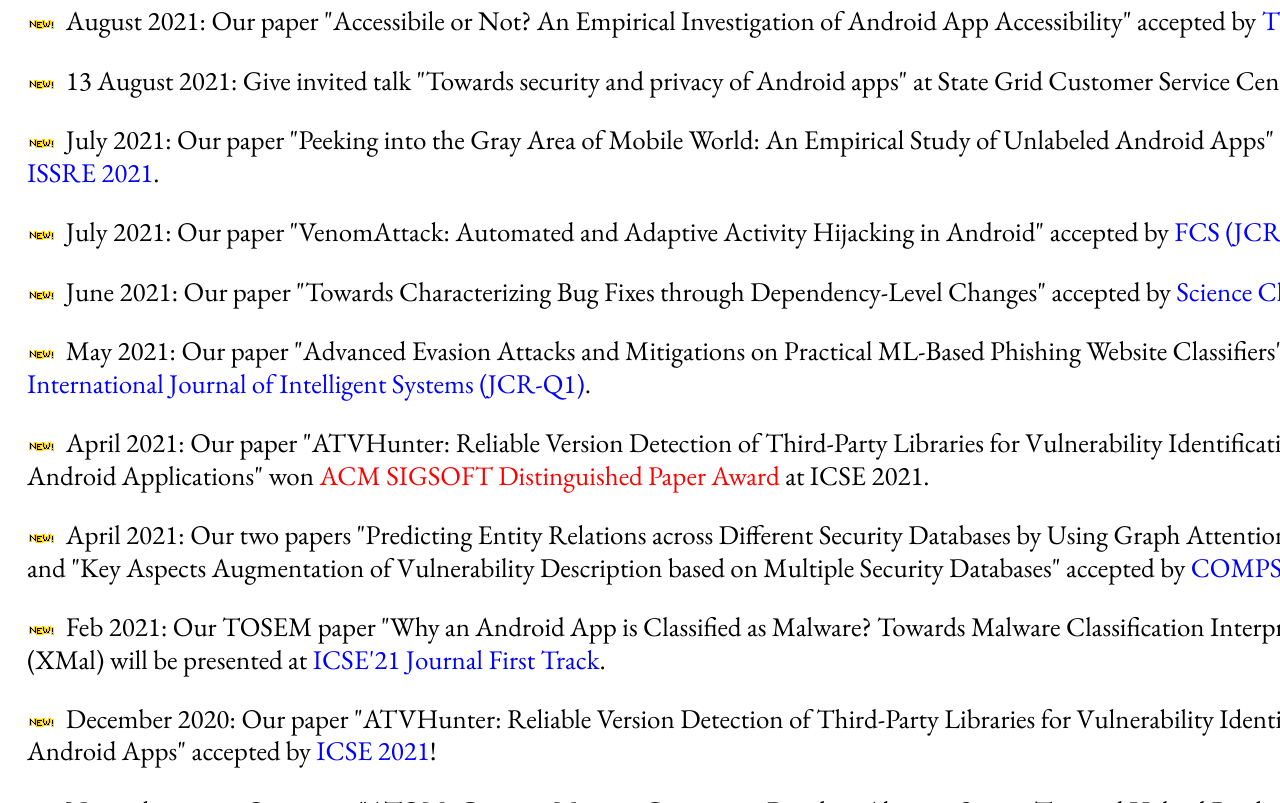
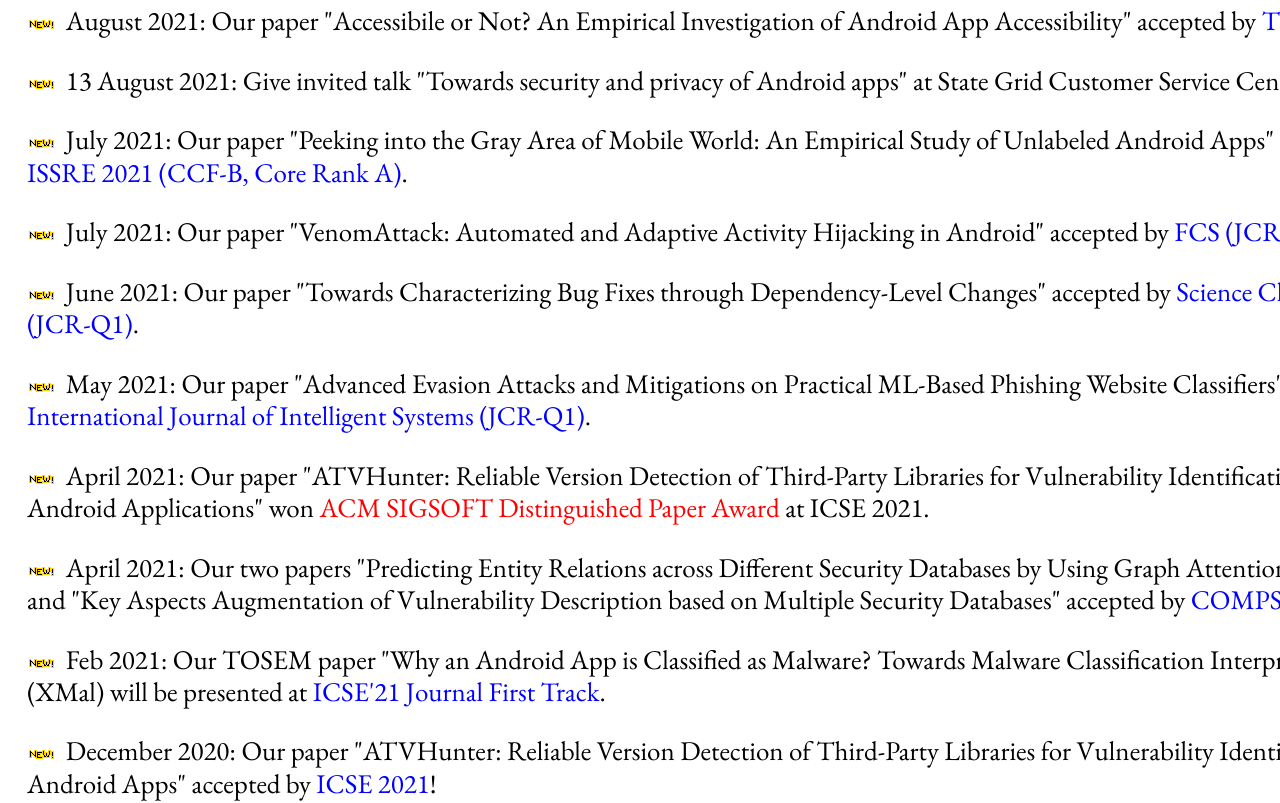
Before and after one commit to sen-chen/sen-chen.github.io, a plain HTML site: page index.html in a window 1280 px wide. Shown: the part 1520-2323 px from the top of the page. Drawn offline with nearby package versions, Linux system fonts and the light colour scheme.

Commit message:
Update index.html

```diff
--- a/index.html
+++ b/index.html
@@ -80,18 +80,18 @@
 		<hr>
 		<p><div class="subtitle">News</div></p>
 		<p>
-		<img src="./img_cs/new.gif">&nbsp; August 2021: Our paper "Accessibile or Not? An Empirical Investigation of Android App Accessibility" accepted by <a href="https://www.computer.org/csdl/journal/ts" target="_blank">TSE</a>!
+		<img src="./img_cs/new.gif">&nbsp; August 2021: Our paper "Accessibile or Not? An Empirical Investigation of Android App Accessibility" accepted by <a href="https://www.computer.org/csdl/journal/ts" target="_blank">TSE (CCF-A)</a>!
 		</p>
 		<p><img src="./img_cs/new.gif">&nbsp; 13 August 2021: Give invited talk "Towards security and privacy of Android apps" at State Grid Customer Service Center.
 		</p>
 		<p>
-		<img src="./img_cs/new.gif">&nbsp; July 2021: Our paper "Peeking into the Gray Area of Mobile World: An Empirical Study of Unlabeled Android Apps" accepted by <a href="https://sen-chen.github.io" target="_blank">ISSRE 2021</a>.
+		<img src="./img_cs/new.gif">&nbsp; July 2021: Our paper "Peeking into the Gray Area of Mobile World: An Empirical Study of Unlabeled Android Apps" accepted by <a href="https://sen-chen.github.io" target="_blank">ISSRE 2021 (CCF-B, Core Rank A)</a>.
 		</p>
 		<p>
 		<img src="./img_cs/new.gif">&nbsp; July 2021: Our paper "VenomAttack: Automated and Adaptive Activity Hijacking in Android" accepted by <a href="https://sen-chen.github.io" target="_blank">FCS (JCR-Q2)</a>.
 		</p>
 		<p>
-		<img src="./img_cs/new.gif">&nbsp; June 2021: Our paper "Towards Characterizing Bug Fixes through Dependency-Level Changes" accepted by <a href="https://sen-chen.github.io" target="_blank">Science China (SCIS)</a>.
+		<img src="./img_cs/new.gif">&nbsp; June 2021: Our paper "Towards Characterizing Bug Fixes through Dependency-Level Changes" accepted by <a href="https://sen-chen.github.io" target="_blank">Science China (SCIS) (JCR-Q1)</a>.
 		</p>
 		<p>
 		<img src="./img_cs/new.gif">&nbsp; May 2021: Our paper "Advanced Evasion Attacks and Mitigations on Practical ML-Based Phishing Website Classifiers" accepted by <a href="https://sen-chen.github.io" target="_blank">International Journal of Intelligent Systems (JCR-Q1)</a>.
```
